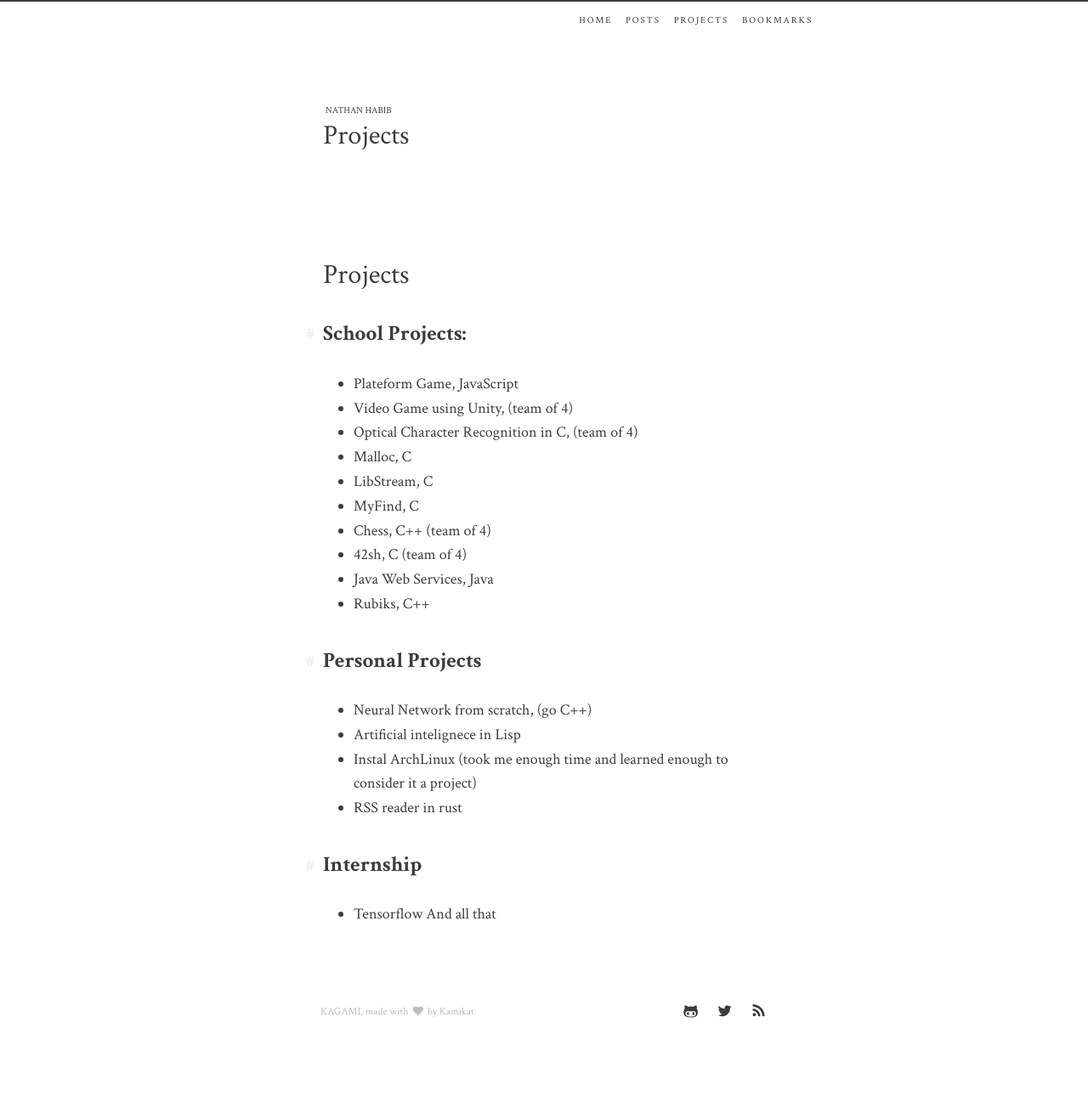
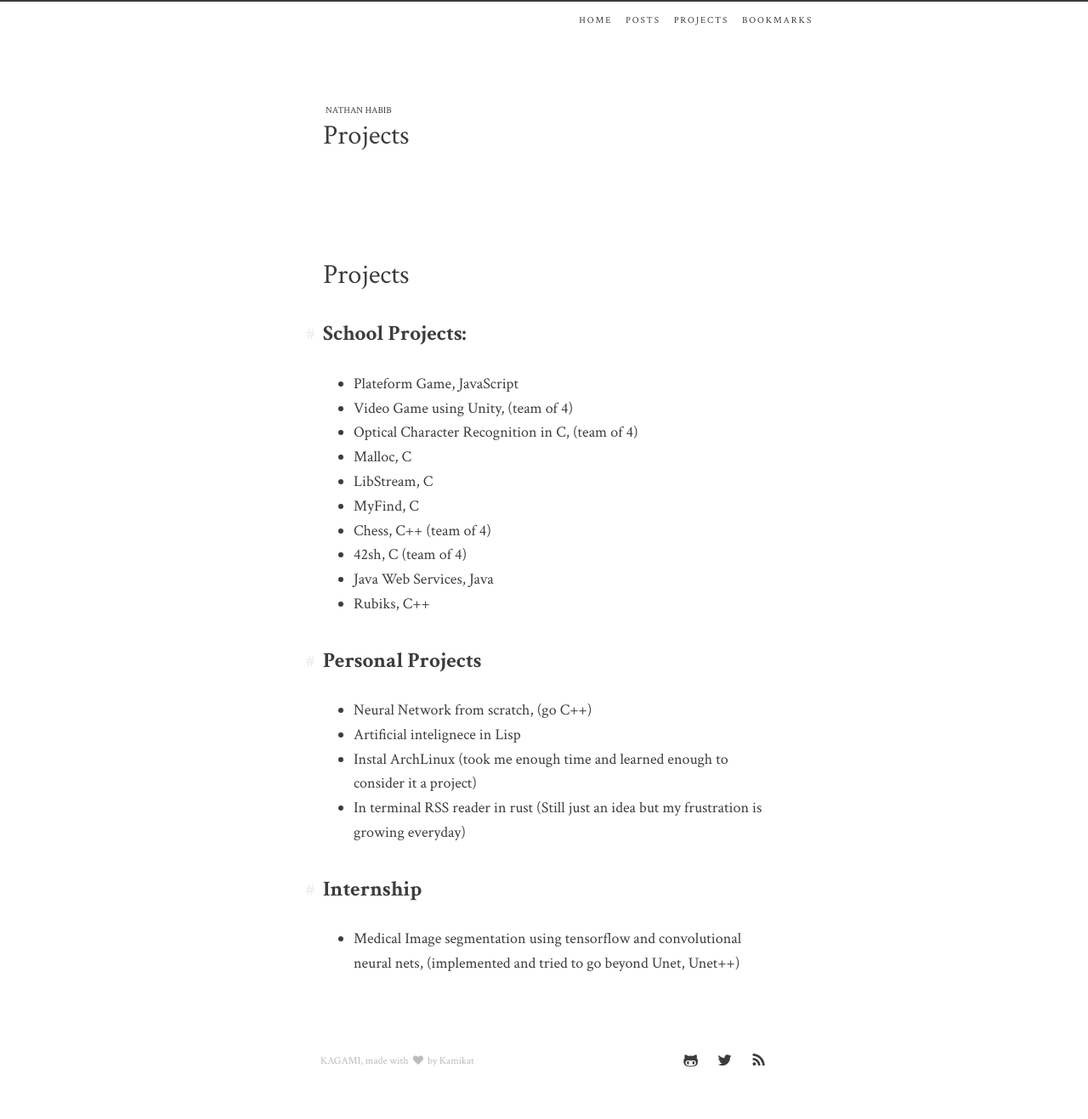
Before and after one commit to NathanHB/NathanHB.github.io, a Jekyll site: the page built from projects.md, in a window 1280 px wide. Shown: the whole page at 85% size. Built offline with Jekyll 4.4.1, drawn with Linux system fonts in a browser that asks for light colours; our own code applies the rules of GitHub Pages for plain Markdown files; before the commit the page ends 1259 px from its top, so only the background shows below that.

Commit message:
debug line test

```diff
--- a/projects.md
+++ b/projects.md
@@ -23,7 +23,8 @@ position: 20
 * Neural Network from scratch, (go C++)
 * Artificial intelignece in Lisp
 * Instal ArchLinux (took me enough time and learned enough to consider it a project)
-* RSS reader in rust
+* In terminal RSS reader in rust (Still just an idea but my frustration is growing everyday)
 
 ## Internship
-* Tensorflow And all that
+* Medical Image segmentation using tensorflow and convolutional neural nets,
+  (implemented and tried to go beyond Unet, Unet++)
```
